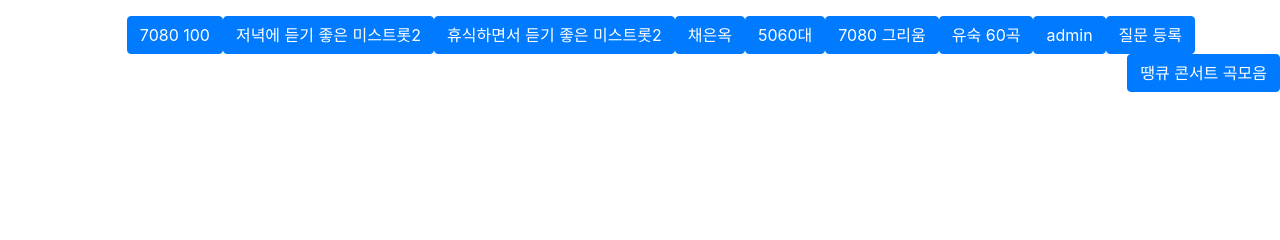
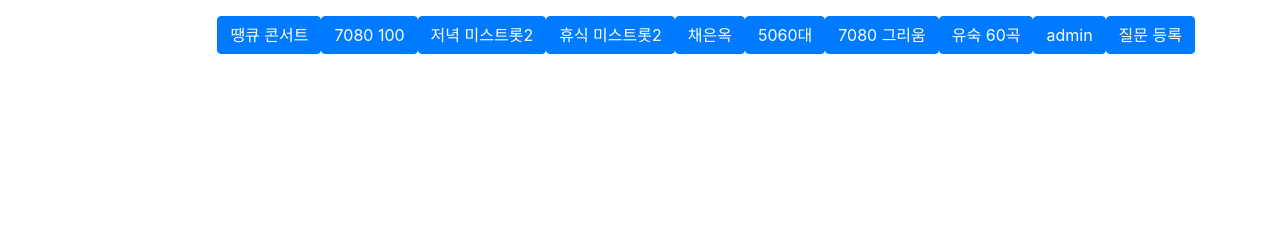
Before and after one commit to parkdavgit/django-deploy-test, a Django app: page / in a window 1280 px wide. Shown: the part 148-388 px from the top of the page. Run offline with Django 3.2, Linux system fonts and the light colour scheme; data that the repository does not hold is empty; parts of the project's set-up code (start-up, migrations or seed data) failed here and were passed over; some libraries are stand-ins or nearby versions.

Commit message:
just one file

```diff
--- a/templates/index.html
+++ b/templates/index.html
@@ -47,10 +47,10 @@
 <a href="https://www.youtube.com/watch?v=8RxBn9gGDs4" class="btn btn-primary float-right">7080 그리움</a>
 <a href="https://www.youtube.com/watch?v=u10MVi28cVA" class="btn btn-primary float-right">5060대</a>
 <a href="https://www.youtube.com/watch?v=f4fqropUO4s" class="btn btn-primary float-right">채은옥</a>
-<a href="https://www.youtube.com/watch?v=n7c2lkC_n2k" class="btn btn-primary float-right">휴식하면서 듣기 좋은 미스트롯2</a>
-<a href="https://www.youtube.com/watch?v=XtILM6uZ_W0" class="btn btn-primary float-right">저녁에 듣기 좋은 미스트롯2</a>
+<a href="https://www.youtube.com/watch?v=n7c2lkC_n2k" class="btn btn-primary float-right">휴식 미스트롯2</a>
+<a href="https://www.youtube.com/watch?v=XtILM6uZ_W0" class="btn btn-primary float-right">저녁 미스트롯2</a>
 <a href="https://www.youtube.com/watch?v=mjTZjEDRTKw" class="btn btn-primary float-right">7080 100</a>
-<a href="https://www.youtube.com/watch?v=r-2apispJeo" class="btn btn-primary float-right">땡큐 콘서트 곡모음</a>
+<a href="https://www.youtube.com/watch?v=r-2apispJeo" class="btn btn-primary float-right">땡큐 콘서트</a>
 
 
 
```
